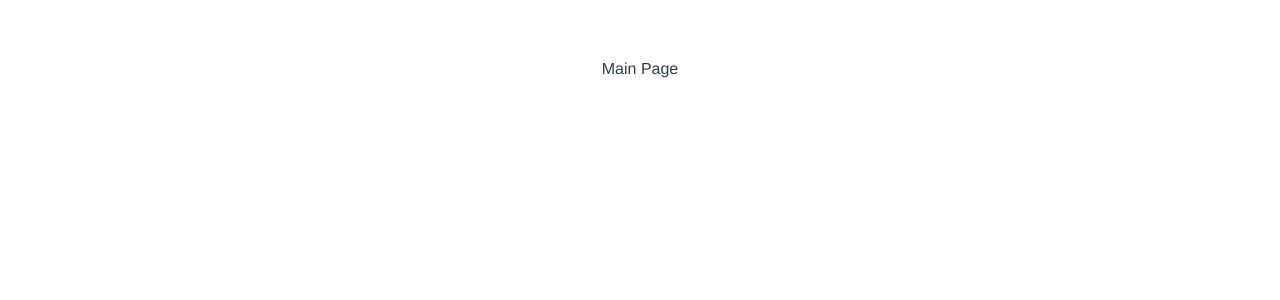
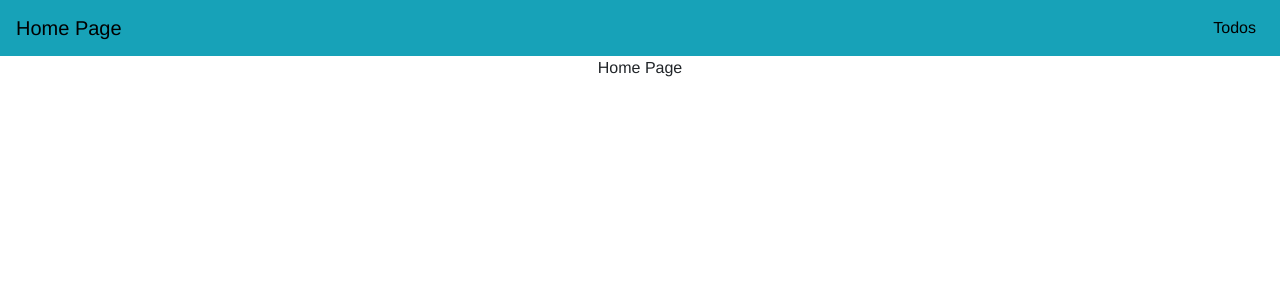
Before and after one commit to malix1/spring-todos-list, a Vue app in the folder frontend/: page / in a window 1280 px wide. Shown: the top 300 px of the page. Built offline with nearby package versions, Linux system fonts and the light colour scheme.

Commit message:
navbar added , main page adjusted

```diff
--- a/frontend/src/App.vue
+++ b/frontend/src/App.vue
@@ -1,12 +1,17 @@
 <template>
   <div id="app">
+    <Navbar />
     <router-view></router-view>
   </div>
 </template>
 
 <script>
+import Navbar from "./components/Navbar";
 export default {
-  name: "App"
+  name: "App",
+  components: {
+    Navbar
+  }
 };
 </script>
 
@@ -16,7 +21,5 @@ export default {
   -webkit-font-smoothing: antialiased;
   -moz-osx-font-smoothing: grayscale;
   text-align: center;
-  color: #2c3e50;
-  margin-top: 60px;
 }
 </style>
--- /dev/null
+++ b/frontend/src/components/Navbar/index.vue
@@ -0,0 +1,28 @@
+<template>
+  <div>
+    <b-navbar toggleable="md" type="light" variant="info">
+      <b-navbar-brand>
+        <router-link class="link" to="/">Home Page</router-link>
+      </b-navbar-brand>
+
+      <b-navbar-nav class="ml-auto">
+        <b-nav-item>
+          <router-link class="link" to="/todos">Todos</router-link>
+        </b-nav-item>
+      </b-navbar-nav>
+    </b-navbar>
+  </div>
+</template>
+
+<script>
+export default {
+  name: "Navbar"
+};
+</script>
+
+<style scoped>
+.link {
+  color: black;
+  text-decoration-line: none;
+}
+</style>
--- a/frontend/src/main.js
+++ b/frontend/src/main.js
@@ -3,6 +3,8 @@ import App from "./App.vue";
 import { BootstrapVue, IconsPlugin } from "bootstrap-vue";
 import { userRoutes } from "./routes/userRoutes";
 import VueRouter from "vue-router";
+import 'bootstrap/dist/css/bootstrap.css'
+import 'bootstrap-vue/dist/bootstrap-vue.css'
 
 Vue.use(VueRouter);
 Vue.config.productionTip = false;
--- a/frontend/src/routes/userRoutes.js
+++ b/frontend/src/routes/userRoutes.js
@@ -1,7 +1,7 @@
-import MainPage from "../views/Main";
 import TodosPage from "../views/Todos";
+import HomePage from "../views/Home";
 
 export const userRoutes = [
-  { path: "/", component: MainPage },
   { path: "/todos", component: TodosPage },
+  { path: "/", component: HomePage },
 ];
--- a/frontend/src/views/Main/index.vue
+++ b/frontend/src/views/Home/index.vue
@@ -1,12 +1,10 @@
 <template>
-  <div>
-      Main Page
-  </div>
+  <div>Home Page</div>
 </template>
 
 <script>
 export default {
-  name: "MainPage"
+  name: "Home Page"
 };
 </script>
 
```
